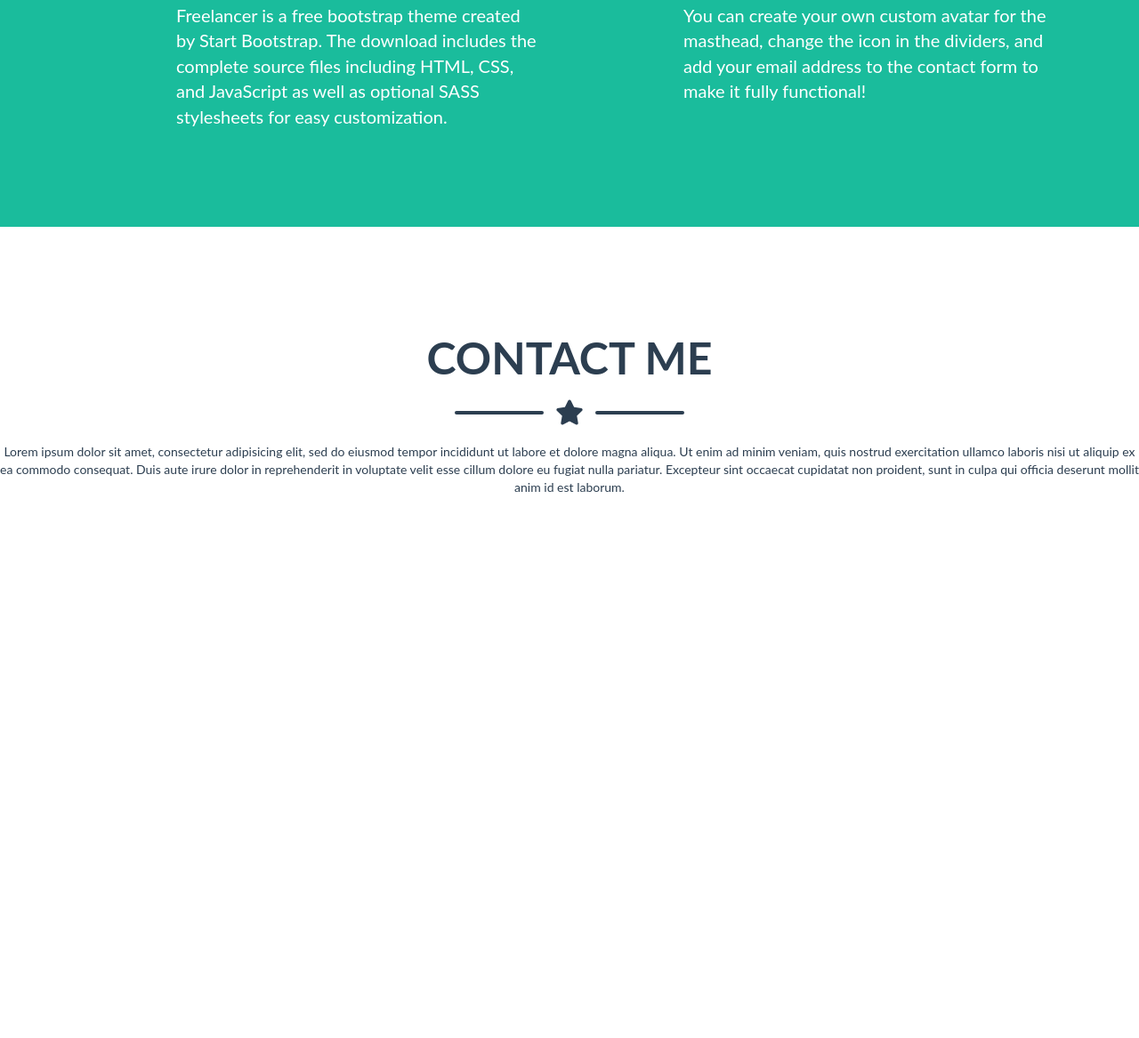
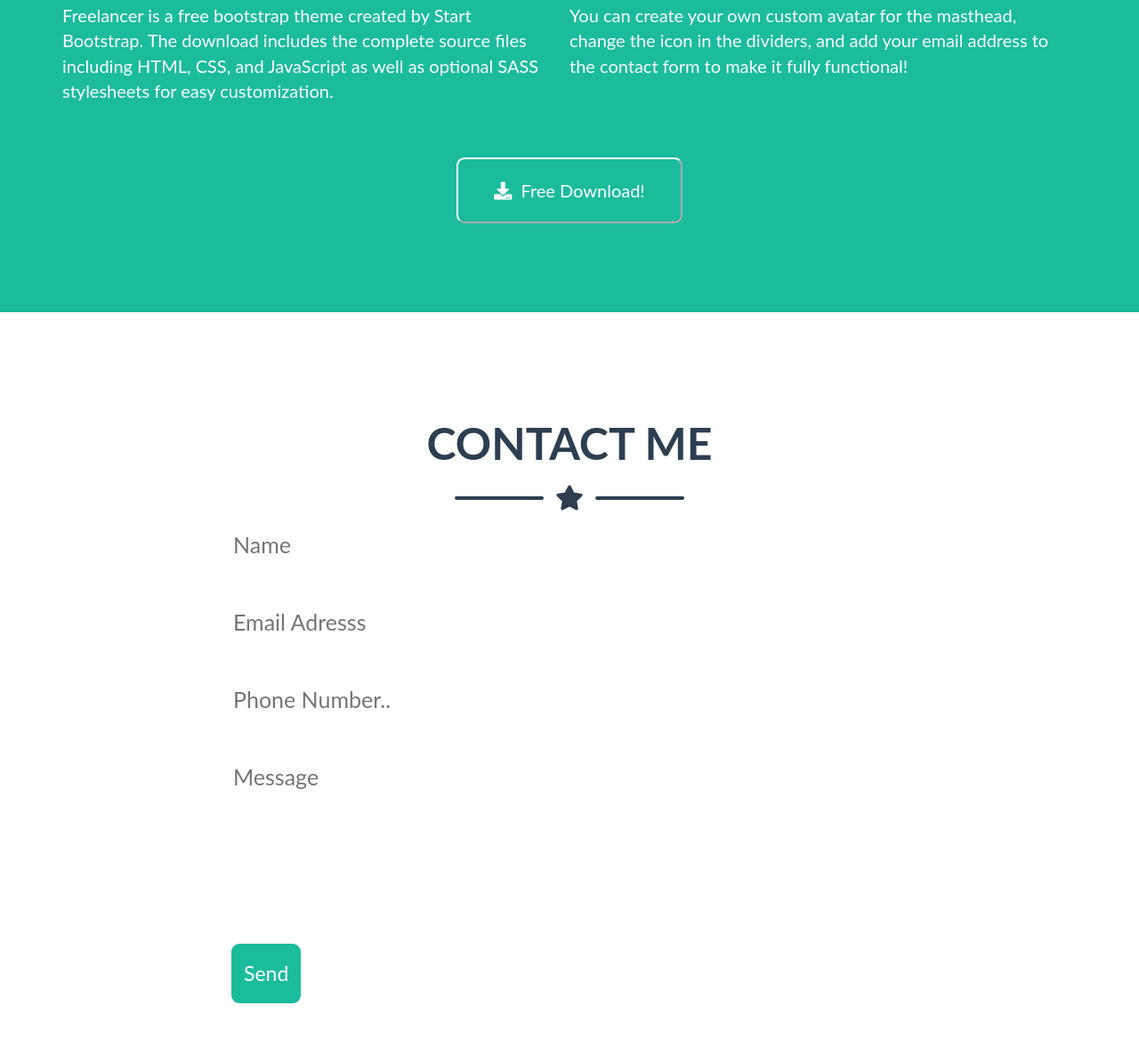
Before and after one commit to AlbaDeBiase/html-css-bootstrap-freelancer, a plain HTML site: page index.html in a window 1280 px wide. Shown: the part 1746-2913 px from the top of the page at 89% size. Before the commit the page ends 2404 px from the top, so only its background shows below. Drawn offline with nearby package versions, Linux system fonts and the light colour scheme.

Commit message:
fine sezione about e contact

```diff
--- a/index.html
+++ b/index.html
@@ -109,6 +109,9 @@
                                     <p class="paragraph-about">You can create your own custom avatar for the masthead, change the icon in the dividers, and add your email address to the contact form to make it fully functional!</p>
                                     </div>
                                 </div>
+                                <div class="form-button">
+                                    <button class="button" type="button"><i class="fas fa-download"></i>&nbsp Free Download!</button>
+                                </div>
                             </div>
                      </section>
                      <section id="contact">
@@ -116,7 +119,36 @@
                          <div class="separator">
                              <i class="fas fa-star fa-2x"></i>
                          </div>
-                         Lorem ipsum dolor sit amet, consectetur adipisicing elit, sed do eiusmod tempor incididunt ut labore et dolore magna aliqua. Ut enim ad minim veniam, quis nostrud exercitation ullamco laboris nisi ut aliquip ex ea commodo consequat. Duis aute irure dolor in reprehenderit in voluptate velit esse cillum dolore eu fugiat nulla pariatur. Excepteur sint occaecat cupidatat non proident, sunt in culpa qui officia deserunt mollit anim id est laborum.
+                         <div class="container">
+                             <div class="row">
+                                    <div class="col-md-2"></div>
+                                    <div class="col-xs-12 col-md-8">
+
+                                        <form class="form"action="">
+                                            <div class="text2">
+                                            <input type="text" id="fname" name="" placeholder="Name">
+                                            </div>
+                                            <div class="email2">
+                                                <input type="email" id="email" name="" placeholder="Email Adresss">
+                                            </div>
+                                            <div class="number2">
+                                                <input type="number" id="number" name="" placeholder="Phone Number..">
+                                            </div>
+                                            <div class="textarea2">
+                                                <input type="textarea" id="fname2" name="" placeholder="Message">
+                                            </div>
+                                            <div class="submit2">
+                                                <input type="submit" id="submit" value="Send">
+                                            </div>
+                                        </form>
+                                    </div>
+                                    </div>
+                                    </div>
+                                    <div class="col-md-2">
+                                    </div>
+                             </div>
+                        </div>
+
                 </section>
             </main>
         </body>
--- a/style.css
+++ b/style.css
@@ -151,10 +151,42 @@ color:#1abc9c;
 .paragraph-about{
     text-align: left;
     font-size: 20px;
-    margin-left:128px;
+}
+
+.button {
+    margin-top: 50px;
+    background-color: #1abc9c;
+    padding: 21px 40px;
+    font-size: 20px;
+    border-radius: 9px;
+    border-color: white;
+}
+
+#fname, #fname2,#number, #email, #submit {
+    display: block;
+    border: none;
+    padding-bottom: 30px;
+    font-size: 25px;
+}
+
+
+
+.form {
+    color: #212529;
+    text-align: left;
 
 }
 
-/* .p:first-of-type {
-    margin-left:128px;
-} */
+.number2, .email2, .submit2, .textarea2, .text2 {
+    padding-bottom: 20px;
+
+}
+
+#submit {
+    background-color: #1abc9c;
+    padding: 17px 14px;
+    margin-top: 120px;
+    color: white;
+    font-size: 23px;
+    border-radius: 9px;
+}
```
Lines whose indentation alone changed are shown as unchanged.
